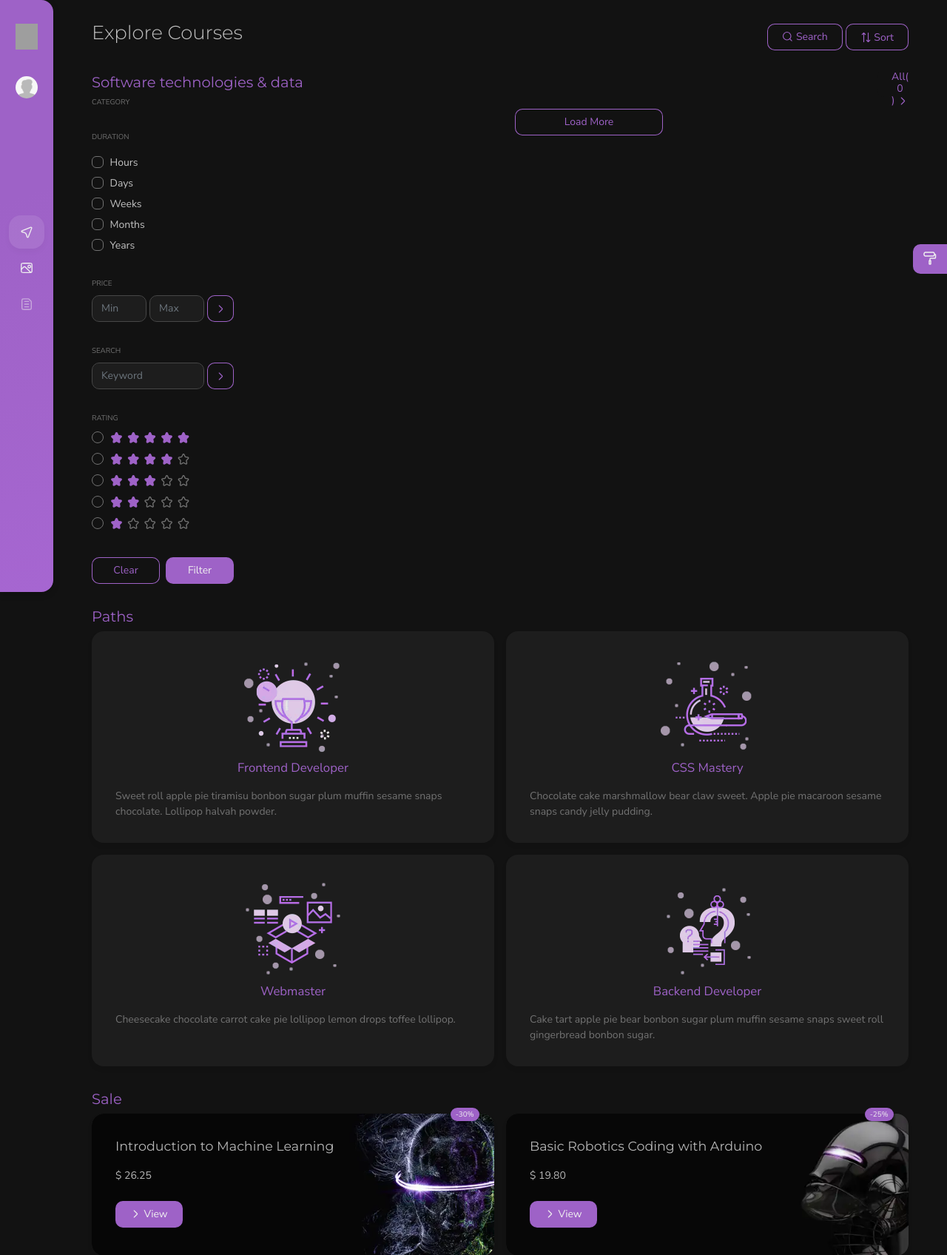
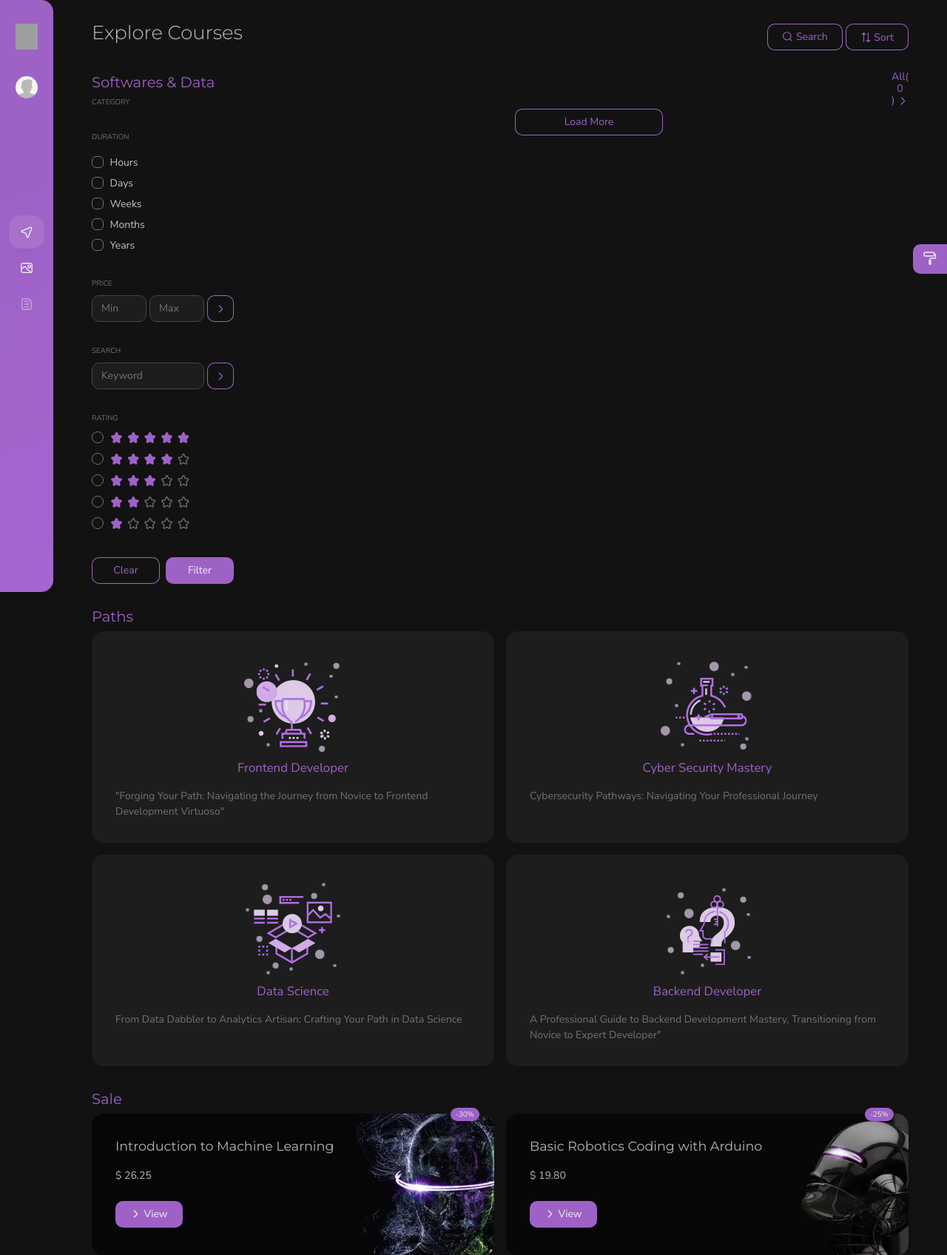
Before and after one commit to russiantech/intellect-former, a Flask app: page /welcome in a window 1280 px wide. Shown: the top 1696 px of the page at 74% size. Run offline with Flask 3, Linux system fonts and the light colour scheme; data that the repository does not hold is empty; some libraries are stand-ins or nearby versions; some web fonts are replaced; grey boxes are pictures that could not be loaded.

Commit message:
Paths Updated

```diff
--- a/web/pays/routes.py
+++ b/web/pays/routes.py
@@ -33,6 +33,7 @@ def init_payment(course_slug):
                 "phonenumber": current_user.phone if current_user.is_authenticated and current_user.phone else None,
                 "name": current_user.name or current_user.username if current_user.is_authenticated else None
             },
+            "payment_options": "card, ussd, banktransfer, credit, mobilemoneyghana",
             "customizations": {
                 "title": f"{course.title} . Russian Developers Program",
                 "logo": url_for('static', filename='img/favicon/favicon.png', _external=True)
--- a/web/templates/welcome/welcome.html
+++ b/web/templates/welcome/welcome.html
@@ -40,7 +40,7 @@
         </div>
 
         <div class="d-flex justify-content-between">
-            <h2 class="small-title"> Software technologies & data </h2>
+            <h2 class="small-title"> Softwares & Data </h2>
             <h2 class="small-title"></h2>
             <div class="mt-n1">
                 <button class="btn btn-icon btn-icon-end btn-background pe-0 pt-0" type="button">
@@ -125,8 +125,7 @@
                                 <a href="{{url_for('main.path')}}" class="heading stretched-link">Frontend Developer</a>
                             </div>
                         </div>
-                        <div class="text-muted">Sweet roll apple pie tiramisu bonbon sugar plum muffin sesame snaps
-                            chocolate. Lollipop halvah powder.</div>
+                        <div class="text-muted">"Forging Your Path: Navigating the Journey from Novice to Frontend Development Virtuoso"</div>
                     </div>
                 </div>
             </div>
@@ -137,11 +136,10 @@
                             <img src="{{ url_for('static', filename='img/illustration/icon-experiment.webp')}}"
                                 class="theme-filter" alt="experiment">
                             <div class="d-flex flex-column sh-5">
-                                <a href="/path" class="heading stretched-link">CSS Mastery</a>
+                                <a href="/path" class="heading stretched-link">Cyber Security Mastery</a>
                             </div>
                         </div>
-                        <div class="text-muted">Chocolate cake marshmallow bear claw sweet. Apple pie macaroon sesame
-                            snaps candy jelly pudding.</div>
+                        <div class="text-muted">Cybersecurity Pathways: Navigating Your Professional Journey</div>
                     </div>
                 </div>
             </div>
@@ -152,11 +150,10 @@
                             <img src="{{ url_for('static', filename='img/illustration/icon-storage.webp')}}"
                                 class="theme-filter" alt="storage">
                             <div class="d-flex flex-column sh-5">
-                                <a href="/path" class="heading stretched-link">Webmaster</a>
+                                <a href="/path" class="heading stretched-link">Data Science</a>
                             </div>
                         </div>
-                        <div class="text-muted">Cheesecake chocolate carrot cake pie lollipop lemon drops toffee
-                            lollipop.</div>
+                        <div class="text-muted">From Data Dabbler to Analytics Artisan: Crafting Your Path in Data Science</div>
                     </div>
                 </div>
             </div>
@@ -170,8 +167,9 @@
                                 <a href="/path" class="heading stretched-link">Backend Developer</a>
                             </div>
                         </div>
-                        <div class="text-muted">Cake tart apple pie bear bonbon sugar plum muffin sesame snaps sweet
-                            roll gingerbread bonbon sugar.</div>
+                        <div class="text-muted">
+                            A Professional Guide to Backend Development Mastery, Transitioning from Novice to Expert Developer"
+                        </div>
                     </div>
                 </div>
             </div>
```
Also changed, not shown: web/apis/x_courses/x_topic.py (+26 -22 lines).
